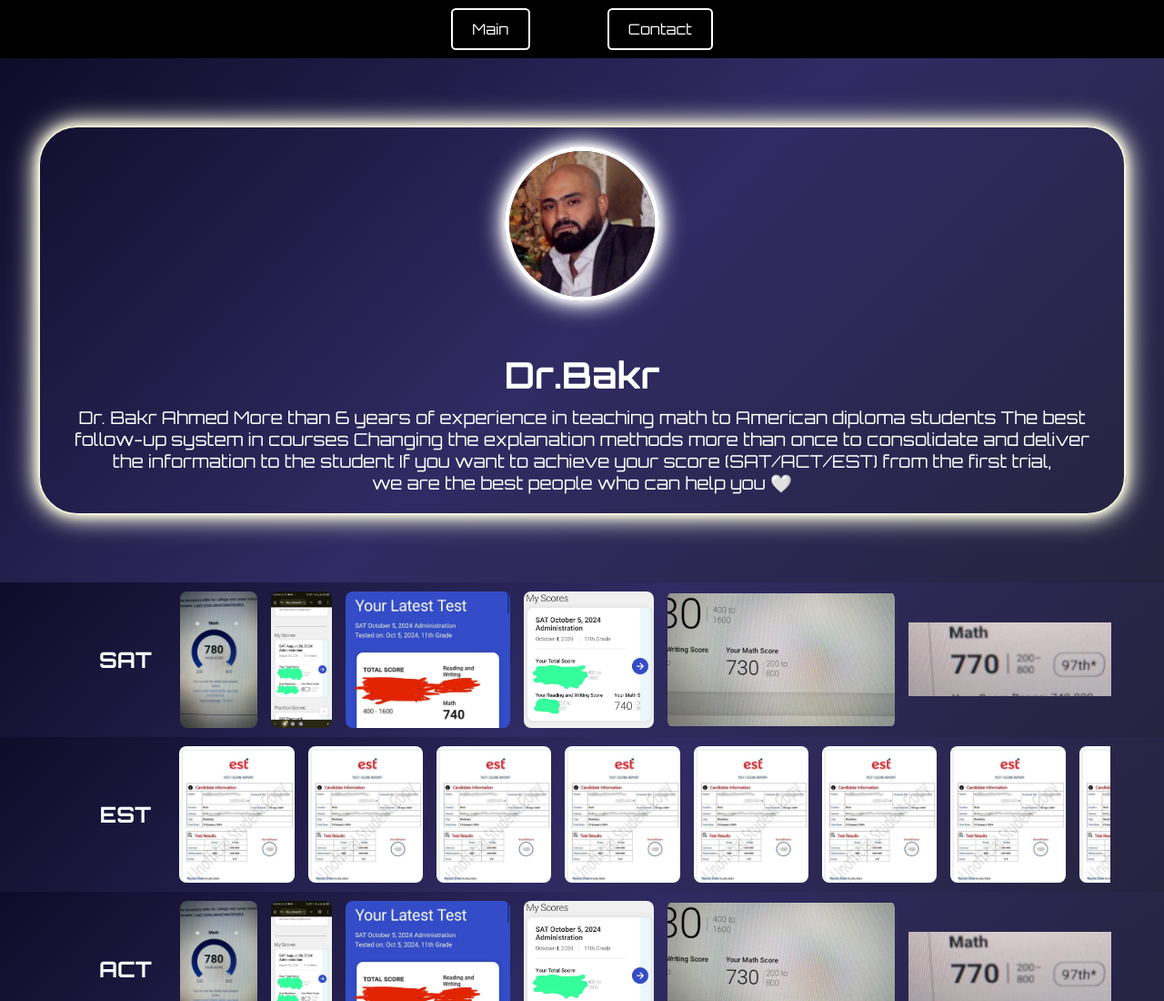
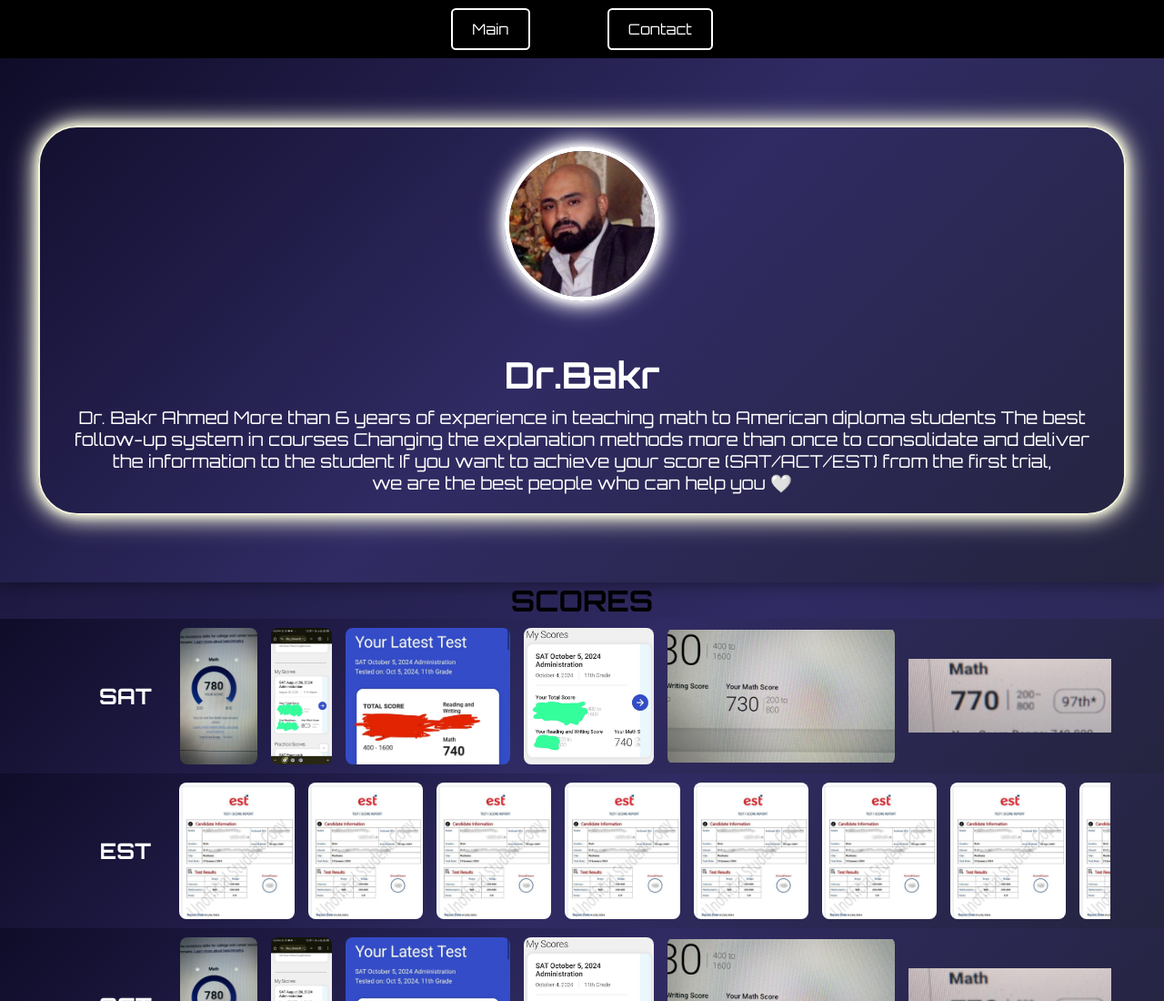
Before and after one commit to Portfolio-source/Dr.Bakr, a plain HTML site: page index.html in a window 1280 px wide. Shown: the top 1100 px of the page at 91% size. Drawn offline with Linux system fonts and the light colour scheme.

Commit message:
add SCORES HEADER

```diff
--- a/index.html
+++ b/index.html
@@ -34,7 +34,7 @@
         </p>
       </div>
     </header>
-
+    <h1 style="text-align: center">SCORES</h1>
     <section class="scores">
       <h1 class="scorestitle">SAT</h1>
 
```
